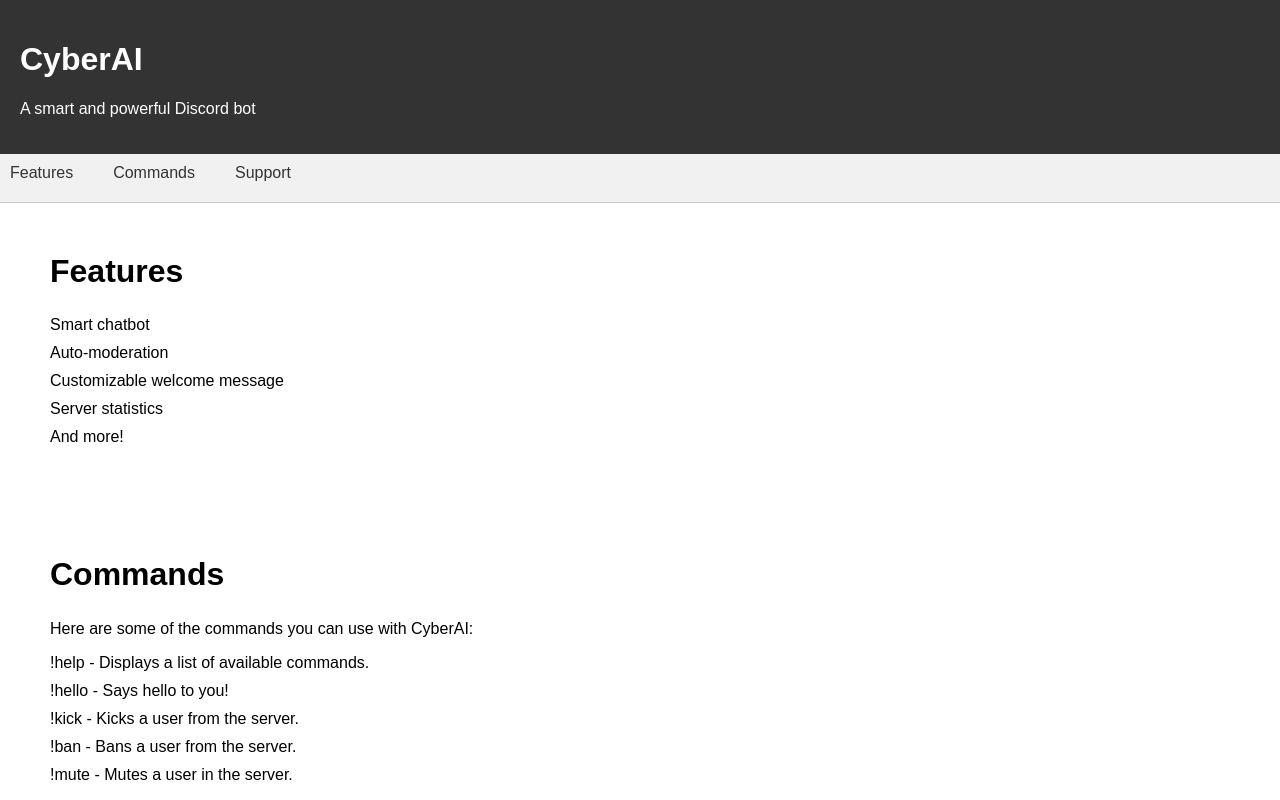
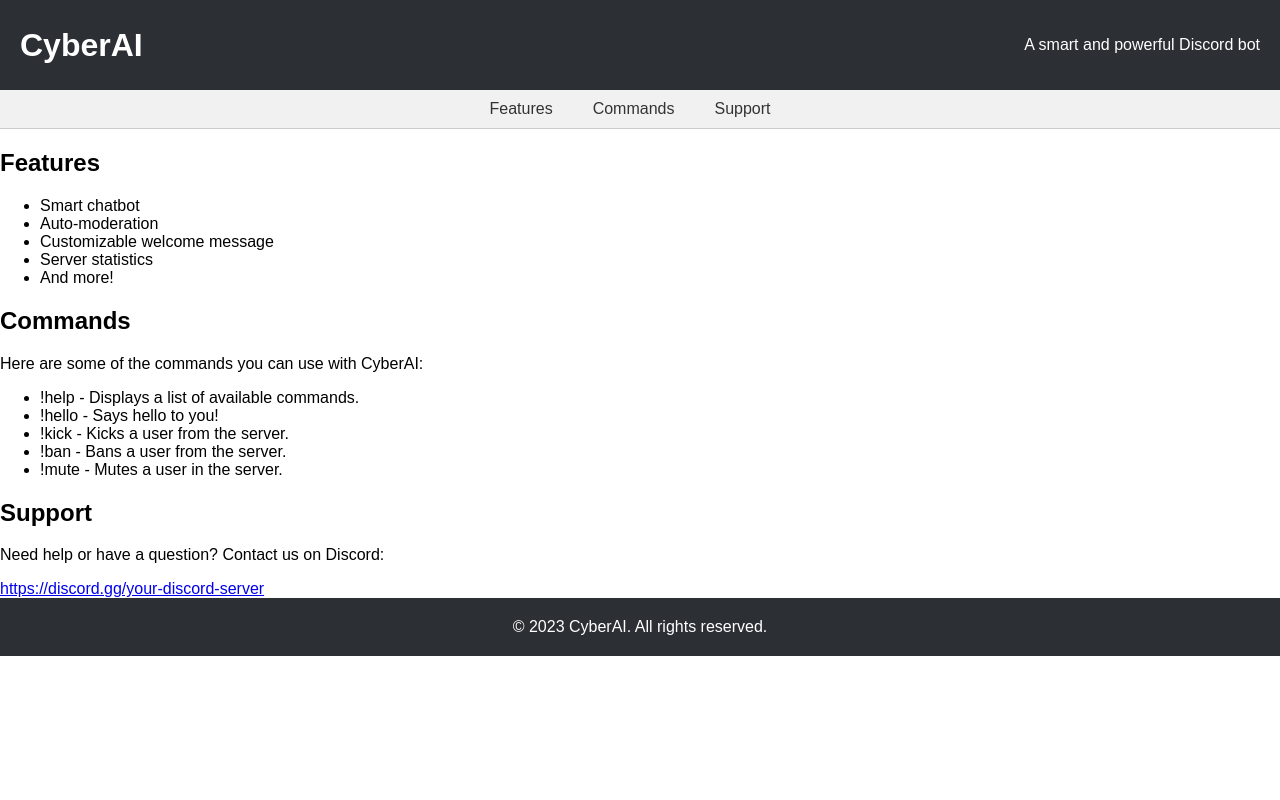
Before and after one commit to 0x00K1/CyberAI, a plain HTML site: page index.html in a window 1280 px wide. Shown: the top 800 px of the page. Drawn offline with Linux system fonts and the light colour scheme; a script that the page names is missing.

Commit message:
Update style.css

```diff
--- a/style.css
+++ b/style.css
@@ -1,18 +1,38 @@
+/* Global styles */
 body {
   font-family: Arial, sans-serif;
   margin: 0;
   padding: 0;
 }
 
+/* Header styles */
 header {
-	background-color: #333;
+  background-color: #2c2f33;
   color: #fff;
   padding: 20px;
+  display: flex;
+  justify-content: space-between;
+  align-items: center;
 }
 
+header img {
+  width: 100px;
+  height: 100px;
+  object-fit: contain;
+}
+
+header h1 {
+  font-size: 2em;
+  margin: 0;
+}
+
+/* Navigation styles */
 nav {
   background-color: #f1f1f1;
   border-bottom: 1px solid #ccc;
+  display: flex;
+  justify-content: center;
+  align-items: center;
 }
 
 nav ul {
@@ -31,50 +51,59 @@ nav a {
   padding: 10px;
   color: #333;
   text-decoration: none;
+  transition: background-color 0.2s ease-in-out;
 }
 
 nav a:hover {
   background-color: #ddd;
 }
 
-section {
+/* Main content styles */
+.content {
+  display: flex;
+  flex-direction: column;
+  align-items: center;
   padding: 50px;
 }
 
-h2 {
-	font-size: 2em;
-	margin-top: 0;
+.content img {
+  width: 200px;
+  height: 200px;
+  object-fit: contain;
+  margin-bottom: 20px;
 }
 
-ul {
-margin: 0;
-padding: 0;
-list-style: none;
+.content h2 {
+  font-size: 2.5em;
+  margin-top: 0;
+  margin-bottom: 20px;
+  text-align: center;
 }
 
-ul li {
-margin-bottom: 10px;
+.content p {
+  font-size: 1.2em;
+  line-height: 1.5em;
+  text-align: center;
+  max-width: 600px;
 }
 
-a {
-color: #337ab7;
-text-decoration: none;
-}
-
-a:hover {
-text-decoration: underline;
-}
-
+/* Footer styles */
 footer {
-background-color: #333;
+  background-color: #2c2f33;
   color: #fff;
   padding: 20px;
   text-align: center;
 }
 
+footer p {
+  margin: 0;
+}
+
 @media (max-width: 600px) {
+  /* Navigation styles for mobile devices */
   nav ul {
     flex-direction: column;
+    align-items: center;
   }
   nav li {
     margin-right: 0;
```
Lines whose indentation alone changed are shown as unchanged.
